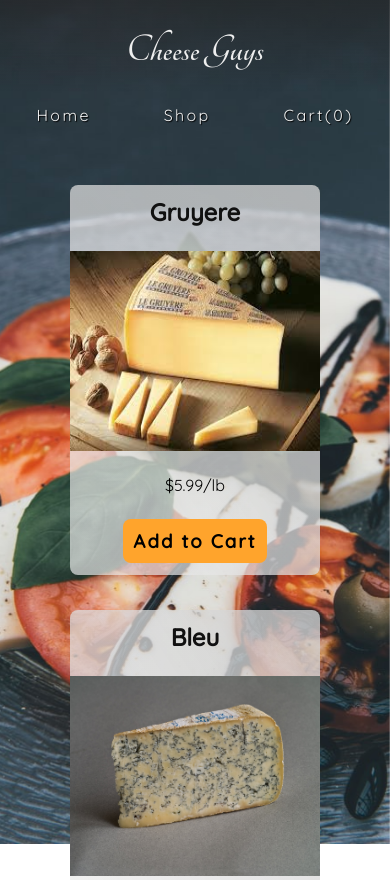
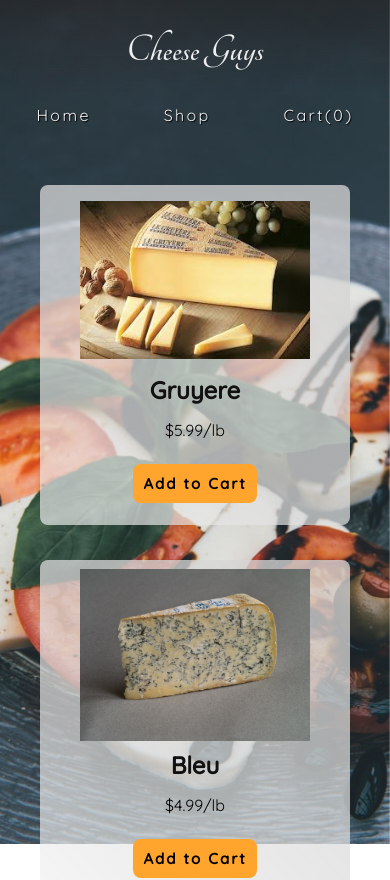
Before and after one commit to nsars19/shopping-cart, a React (Create React App) app: page /#/shop in a window 390 px wide. Shown: the top 880 px of the page. Built offline with nearby package versions, Linux system fonts and the light colour scheme.

Commit message:
change item cards to use grid display

```diff
--- a/src/styles/Shop.css
+++ b/src/styles/Shop.css
@@ -1,19 +1,25 @@
 .shop-items {
     display: grid;
     justify-content: center;
-    grid-template-columns: repeat(auto-fit, 280px);
+    grid-template-columns: repeat(auto-fit, minmax(360px, 1fr));
     gap: 5px;
     margin-top: 40px;
 }
 
 .item-card {
-    display: flex;
-    flex-direction: column;
-    justify-content: space-around;
+    padding: 10px;
+    border-radius: 8px;
+    margin: 15px 40px;
+    background: linear-gradient(to top right, #f0f0f0aa, #d0d0d0cc);
+    display: grid;
+    justify-items: center;
     align-items: center;
-    border-radius: 8px;
-    margin: 15px;
-    background: linear-gradient(to top right, #f0f0f0aa, #d0d0d0cc);
+    grid-template-columns: 1fr 1fr;
+    grid-template-rows: 50px 30px 80px;
+    grid-template-areas: "name  img"
+                         "price img"
+                         "btn   img";
+
 }
 .item-card > * {
     margin: 12px 0;
@@ -21,16 +27,23 @@
 }
 
 .item-card a {
+    grid-area: name;
     text-decoration: none;
     color: #111;
 }
 .item-card img {
+    grid-area: img;
     background: linear-gradient(to bottom right, #0005, #0003);
-    min-height: 200px;
-    max-width: 250px;
+    width: 100%;
+    max-width: 230px;
+    margin: 10px;
 }
-
+.item-card p {
+    grid-area: price;
+}
 .item-card h3 {
+    grid-area: btn;
+    align-self: end;
     user-select: none;
     letter-spacing: 2px;
     padding: 10px;
@@ -43,3 +56,20 @@
 .item-card h3:active {
     background-color: #fbb13b;
 }
+
+@media (max-width: 810px) {
+    .item-card h3 {
+        font-size: 15px;
+    }
+}
+
+@media (max-width: 520px) {
+    .item-card {
+        grid-template-columns: 100%;
+        grid-template-rows: 170px 50px 30px 70px;
+        grid-template-areas: "img"
+                             "name"
+                             "price"
+                             "btn";
+    }
+}
```
